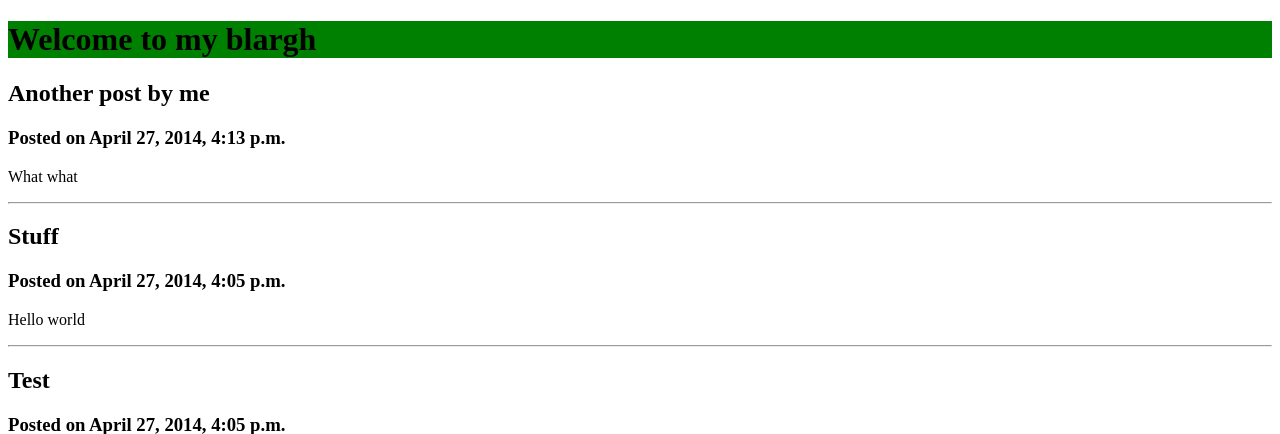
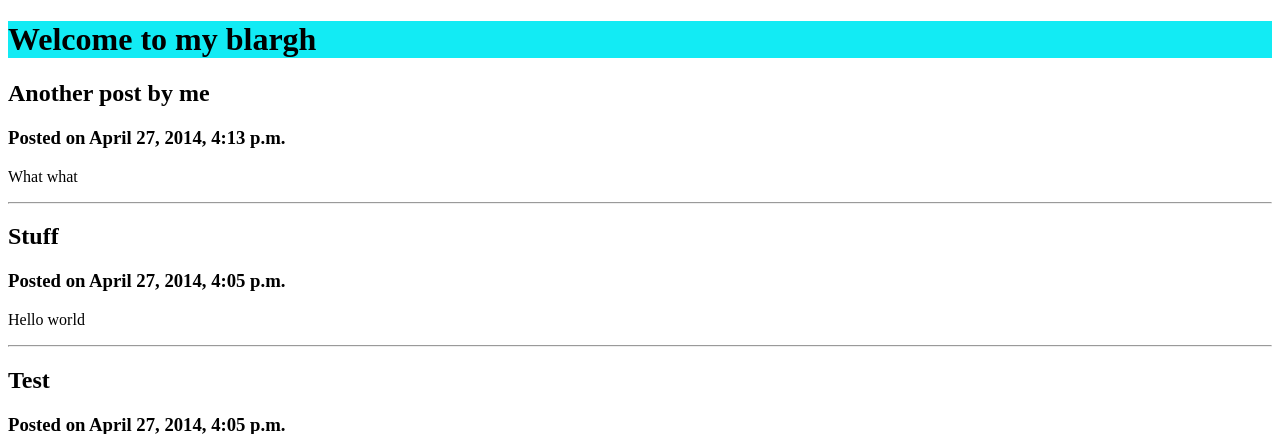
Before and after one commit to hammerton/MyBlog, a Django app: page / in a window 1280 px wide. Shown: the top 434 px of the page. Run offline with Django 3.2, Linux system fonts and the light colour scheme; data comes from the database, SQL or seed files in the repository; parts of the project's set-up code (start-up, migrations or seed data) failed here and were passed over.

Commit message:
changed the color of h1

```diff
--- a/blog/static/css/base.css
+++ b/blog/static/css/base.css
@@ -1,3 +1,3 @@
 h1 {
-    background-color: green;
+    background-color: #12ebf4;
 }
```
